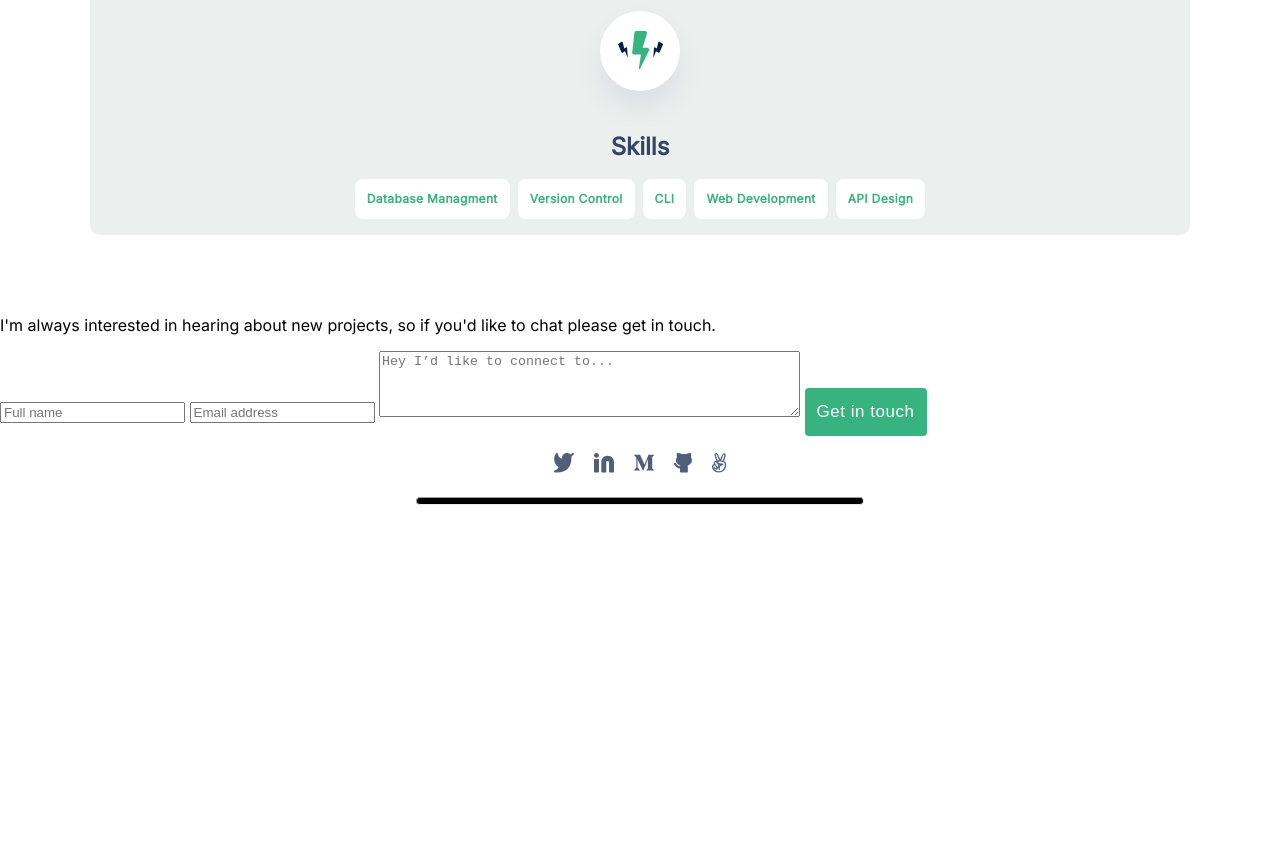
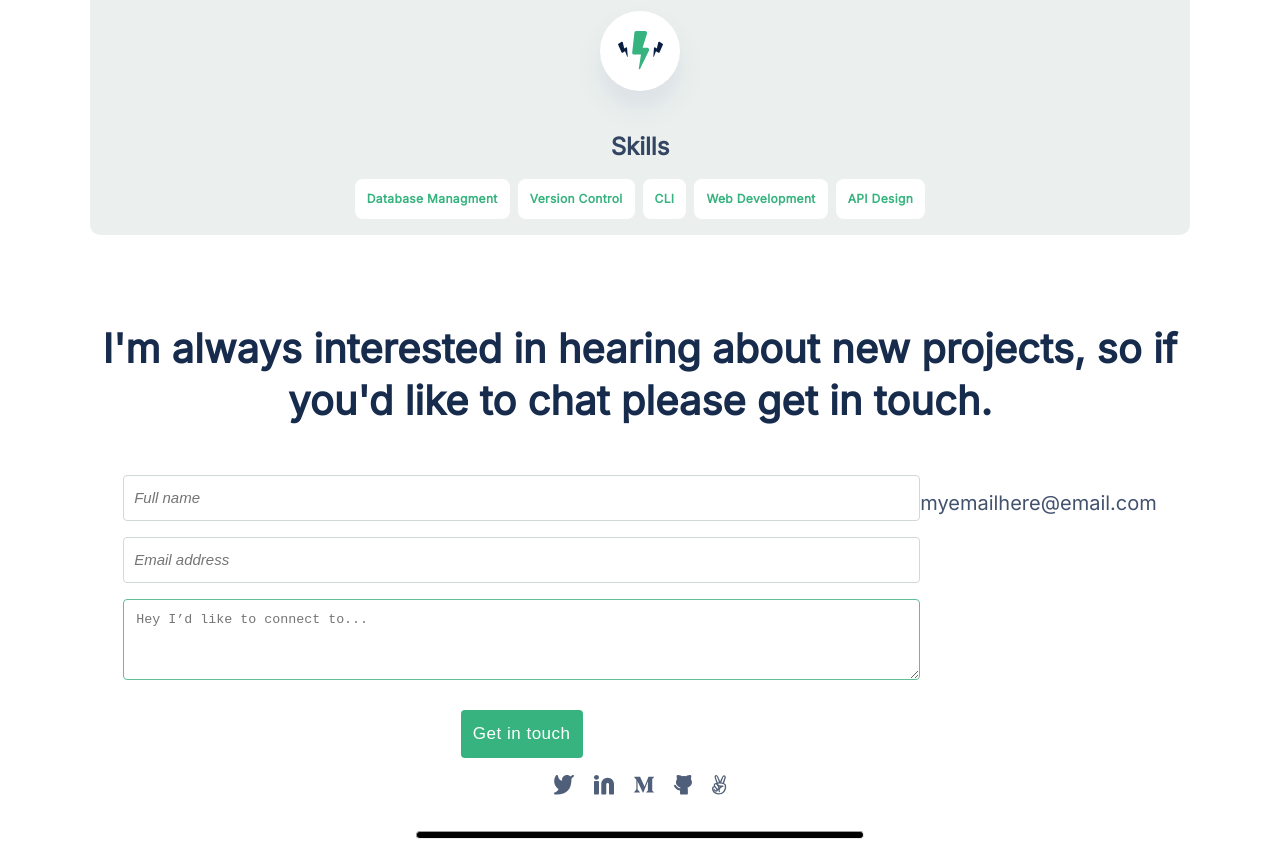
Before and after one commit to RuriEnciso/Portfolio-Project, a website: page index.html in a window 1280 px wide. Shown: the part 4235-5082 px from the top of the page. Before the commit the page ends 4748 px from the top, so only its background shows below. Drawn offline with Linux system fonts and the light colour scheme.

Commit message:
Added the styles in css to the contac form and footer

```diff
--- a/index.html
+++ b/index.html
@@ -186,12 +186,13 @@
                 <label for="mail"></label>
                 <input type="email" id="mail" name="email" class="imput-contact" placeholder="Email address" required>
                 <label for="msj"></label>
-                <textarea name="message" rows="4" cols="50" maxlength="500" id="mjs" placeholder="Hey I’d like to connect to..." required></textarea>
+                <textarea name="message" rows="5" maxlength="500" id="msj" placeholder="Hey I’d like to connect to..." required></textarea>
                 <button type="button" class="see-project" type="submit">Get in touch</button>
             </form>
+            <p class="email-address">myemailhere@email.com</p>
         </section>
-
-        <footer class="footer-social">
+    </main>
+    <footer>
         <ul class="social-Icons">
             <li><a href=""><img src="./images/mobile/twitter.svg" alt=""></a></li>
             <li><a href=""><img src="./images/mobile/Linkedin icon.svg" alt=""></a></li>
@@ -201,7 +202,5 @@
         </ul>
         <hr class="footer-line"></hr>
     </footer>
-
-    </main>
 </body>
 </html>
--- a/style.css
+++ b/style.css
@@ -231,7 +231,7 @@ nav {
 .about-me {
   background-image: url(./images/mobile/illustration-\ about\ me-\ mobile.png);
   background-repeat: no-repeat;
-  margin-bottom: 5rem;
+  margin-bottom: 3rem;
   display: flex;
   flex-flow: row wrap;
 }
@@ -327,10 +327,69 @@ nav {
   color: #fff;
 }
 
+.website-form {
+  margin: 0 7vw;
+  display: flex;
+  flex-flow: row wrap;
+  justify-content: center;
+  text-align: center;
+}
+
+.form-text {
+  font-style: normal;
+  font-weight: 700;
+  font-size: 40px;
+  line-height: 52px;
+  text-align: center;
+  color: #172b4d;
+}
+
+.imput-contact {
+  width: 100%;
+  font-style: italic;
+  font-weight: 400;
+  font-size: 15px;
+  line-height: 24px;
+  display: flex;
+  align-items: center;
+  color: #6b778c;
+  border: 1px solid #d0d9d4;
+  border-radius: 4px;
+  padding: 10px;
+}
+
+form {
+  display: flex;
+  flex-flow: row wrap;
+  justify-content: center;
+  gap: 0.5rem;
+}
+
+textarea {
+  width: 100%;
+  resize: vertical;
+  border: 1px solid #60c095;
+  border-radius: 4px;
+  margin-bottom: 1rem;
+}
+
+textarea::placeholder {
+  padding: 10px;
+}
+
+.email-address {
+  font-style: normal;
+  font-weight: 400;
+  font-size: 20px;
+  line-height: 32px;
+  text-align: center;
+  color: #42526e;
+}
+
 .footer-line {
   height: 8px;
   border-radius: 10px;
   background-color: #000;
   width: 35%;
-  margin-top: 20px;
+  margin-top: 2rem;
 }
```
Lines whose indentation alone changed are shown as unchanged.
